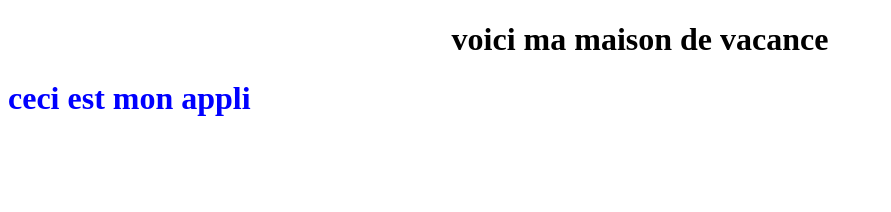
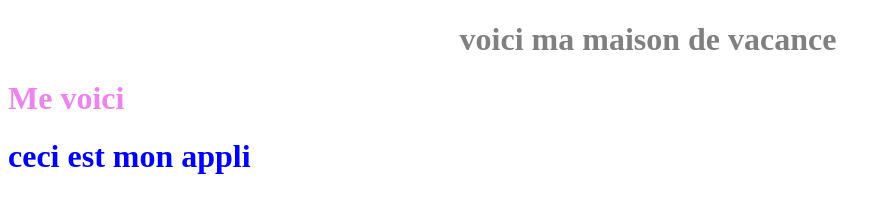
Before and after one commit to Jjk-GBM6Z/Titre, a plain HTML site: page index.html in a window 1280 px wide. Shown: the whole page, without its empty margins (0-891 px from the left). Drawn offline with Linux system fonts and the light colour scheme.

Commit message:
new headind and style of the boy

```diff
--- a/index.html
+++ b/index.html
@@ -5,8 +5,9 @@
     <meta name="viewport" content="width=device-width, initial-scale=1.0">
     <title>Appli_de_vote_en_ligne</title>
 </head>
-<body>
+<body style="width: 100%; color:gray;">
    <h1 style="text-align: center;"> voici ma maison de vacance</h1>
-    <h1 style="color: blue;"> ceci est mon appli</h1>
+   <h1 style="color: violet;"> Me voici</h1>
+   <h1 style="color: blue;"> ceci est mon appli</h1>
 </body>
 </html>
```
